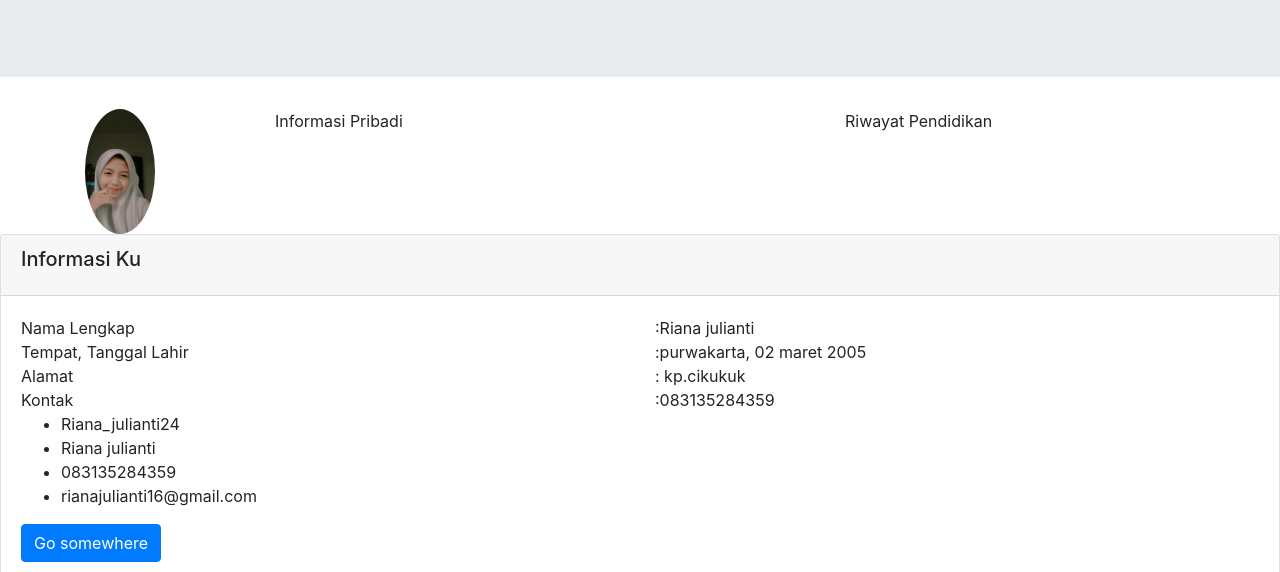
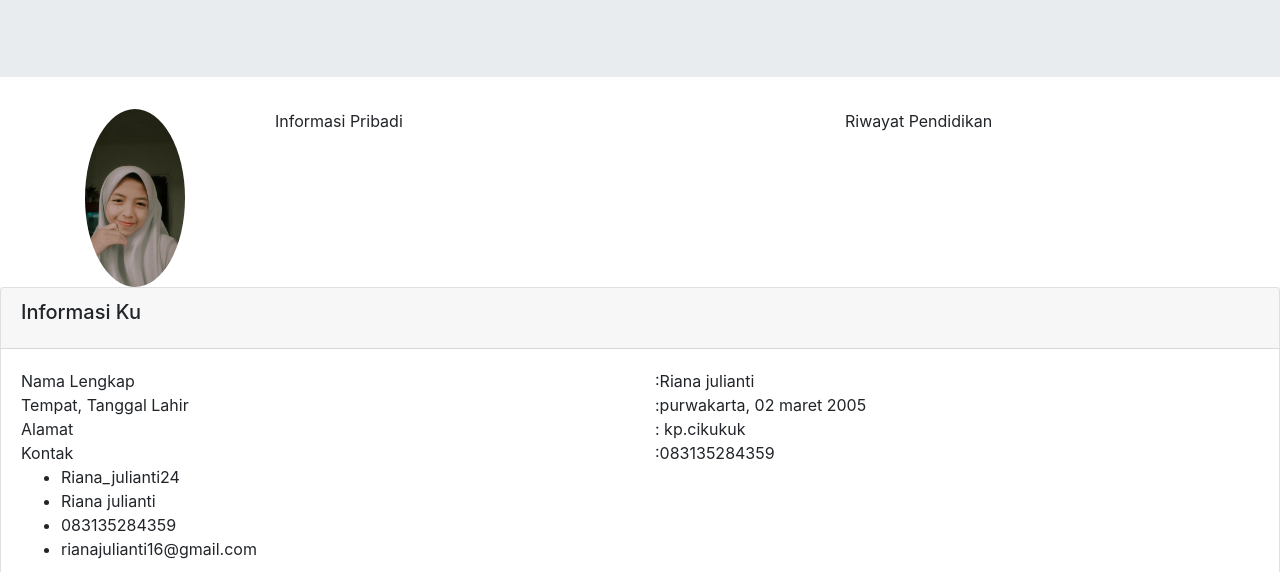
Before and after one commit to RianaJuliantii/rianajulianti.github24, a plain HTML site: page index.html in a window 1280 px wide. Shown: the part 228-800 px from the top of the page. Drawn offline with nearby package versions, Linux system fonts and the light colour scheme; files whose address does not match are found by name.

Commit message:
Add files via upload

```diff
--- a/index.html
+++ b/index.html
@@ -61,7 +61,7 @@
 <div class="container">
       <div class="row">
         <div class="col-md-2">
-          <img src="img.jpg" class="rounded-circle" width="70">
+          <img src="img.jpg" class="rounded-circle" width="100">
 
         </div>
         <div class="col-md-6">
```
